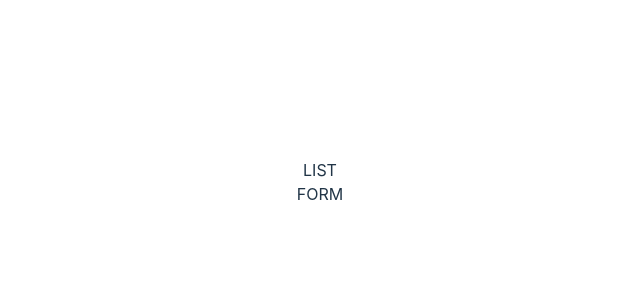
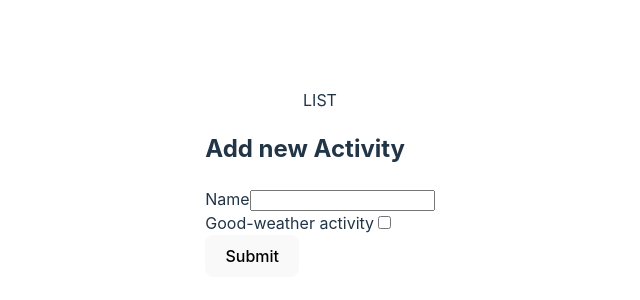
Before and after one commit to fadiktekin/fadik-jasper-weather-app, a React (Vite) app: page / in a window 1280 px wide. Shown: the part 218-518 px from the top of the page, without its empty margins (320-960 px from the left). Built offline with nearby package versions, Linux system fonts and the light colour scheme.

Commit message:
create activity form

```diff
--- a/src/components/Form/Form.css
+++ b/src/components/Form/Form.css
@@ -0,0 +1,5 @@
+.activity-form {
+  display: flex;
+  flex-direction: column;
+  align-items: flex-start;
+}
--- a/src/components/Form/index.jsx
+++ b/src/components/Form/index.jsx
@@ -1,3 +1,30 @@
-export function Form() {
-  return <div>FORM</div>;
+import "./Form.css";
+export function Form({ handleAddActivity }) {
+  function onSubmit(event) {
+    event.preventDefault();
+    const formData = new FormData(event.currentTarget);
+    const data = Object.fromEntries(formData);
+
+    const result = {
+      name: data.name,
+      isForGoodWeather: data.isForGoodWeather === "on",
+    };
+
+    console.log(result);
+  }
+
+  return (
+    <form aria-labelledby="title" className="activity-form" onSubmit={onSubmit}>
+      <h2 id="title">Add new Activity</h2>
+      <div>
+        <label htmlFor="name">Name</label>
+        <input type="text" name="name" id="name" />
+      </div>
+      <div>
+        <label htmlFor="good-weather">Good-weather activity</label>
+        <input type="checkbox" name="isForGoodWeather" id="good-weather" />
+      </div>
+      <button type="submit">Submit</button>
+    </form>
+  );
 }
```
